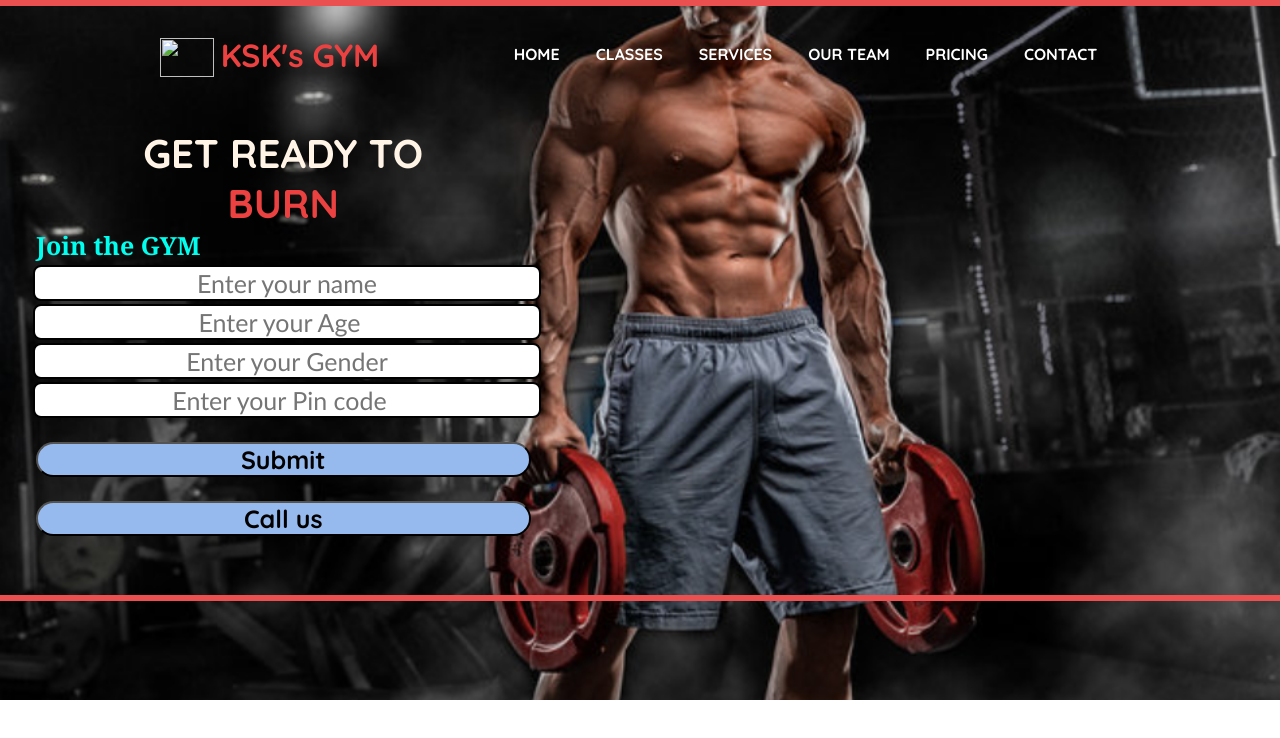
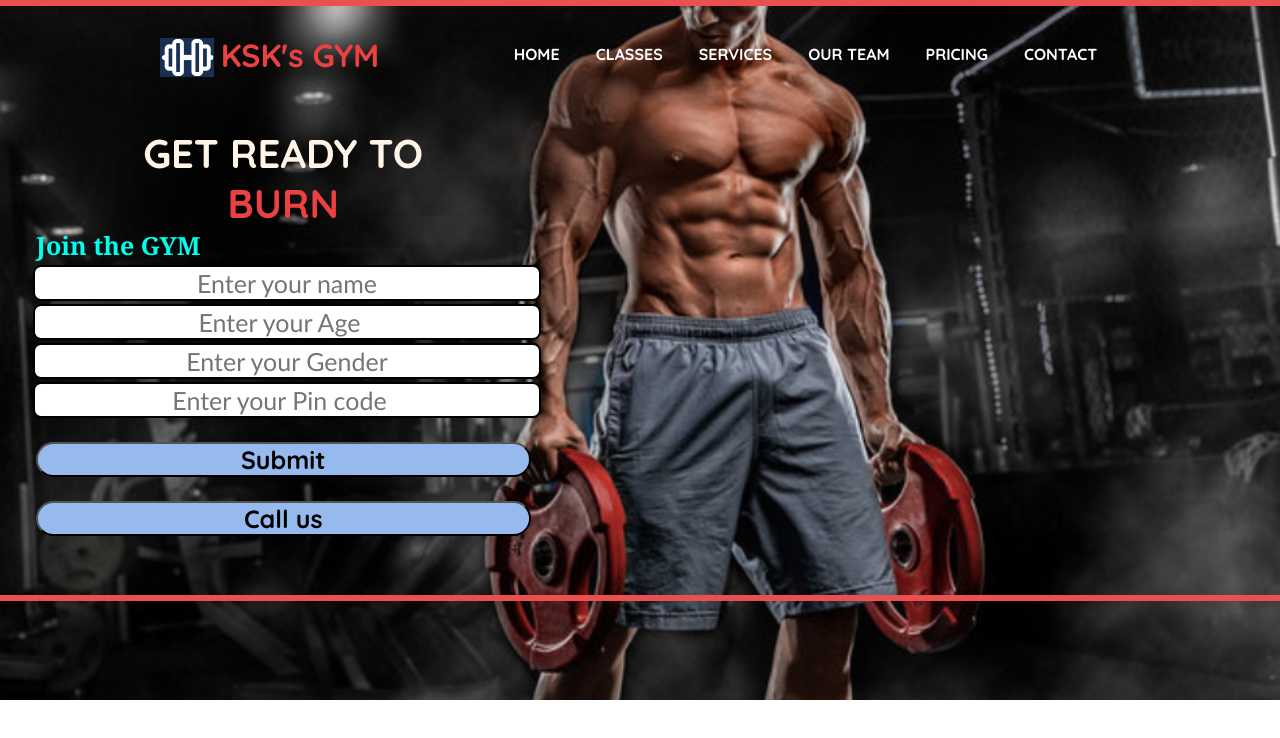
Before and after one commit to SrujanKuriseti/IE-EnC-Project, a plain HTML site: page index.html in a window 1280 px wide. Drawn offline with Linux system fonts and the light colour scheme; files whose address does not match are found by name.

Commit message:
Update index.html

```diff
--- a/index.html
+++ b/index.html
@@ -17,7 +17,7 @@
     <header>
         <nav>
             <div class="logo">
-                <img src="img/gym/logo2.png" alt="">
+                <img src="logo2.png" alt="">
                 <h1>KSK's GYM</h1>
             </div>
         </nav>
```
